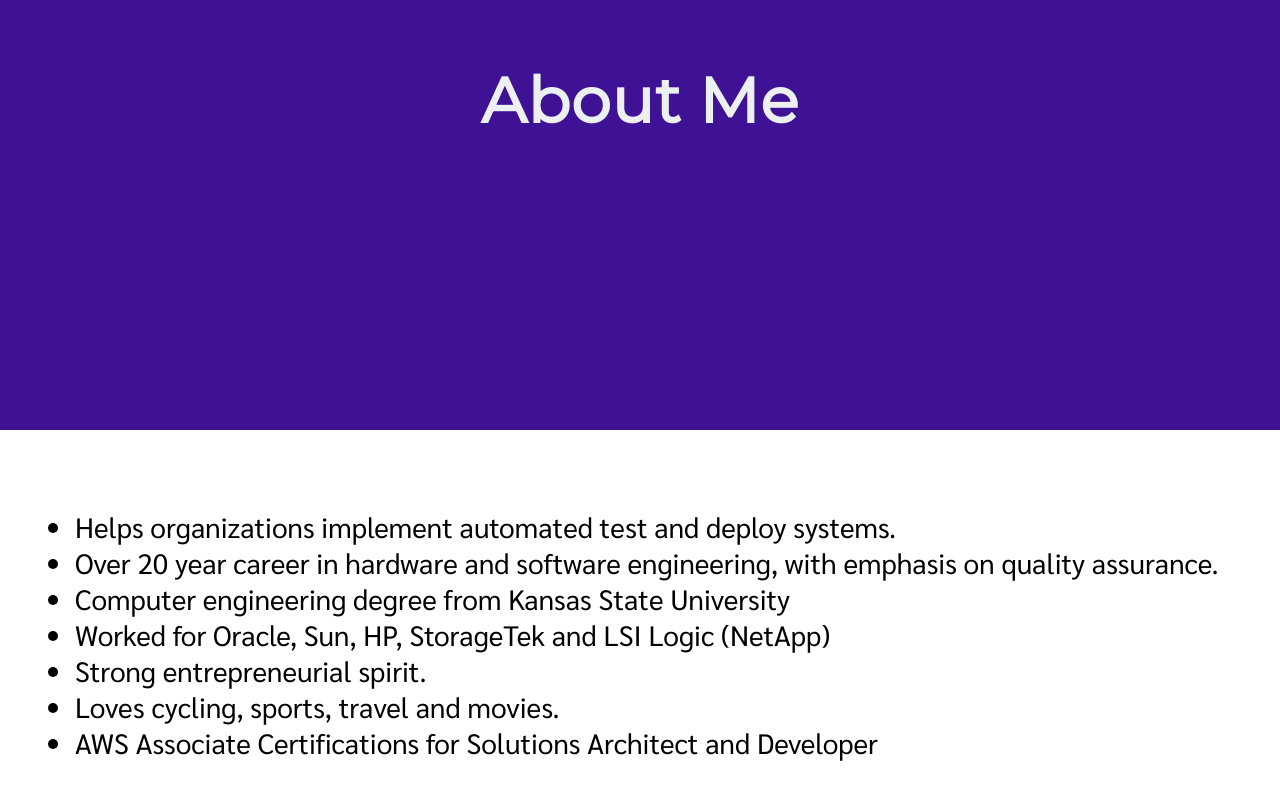
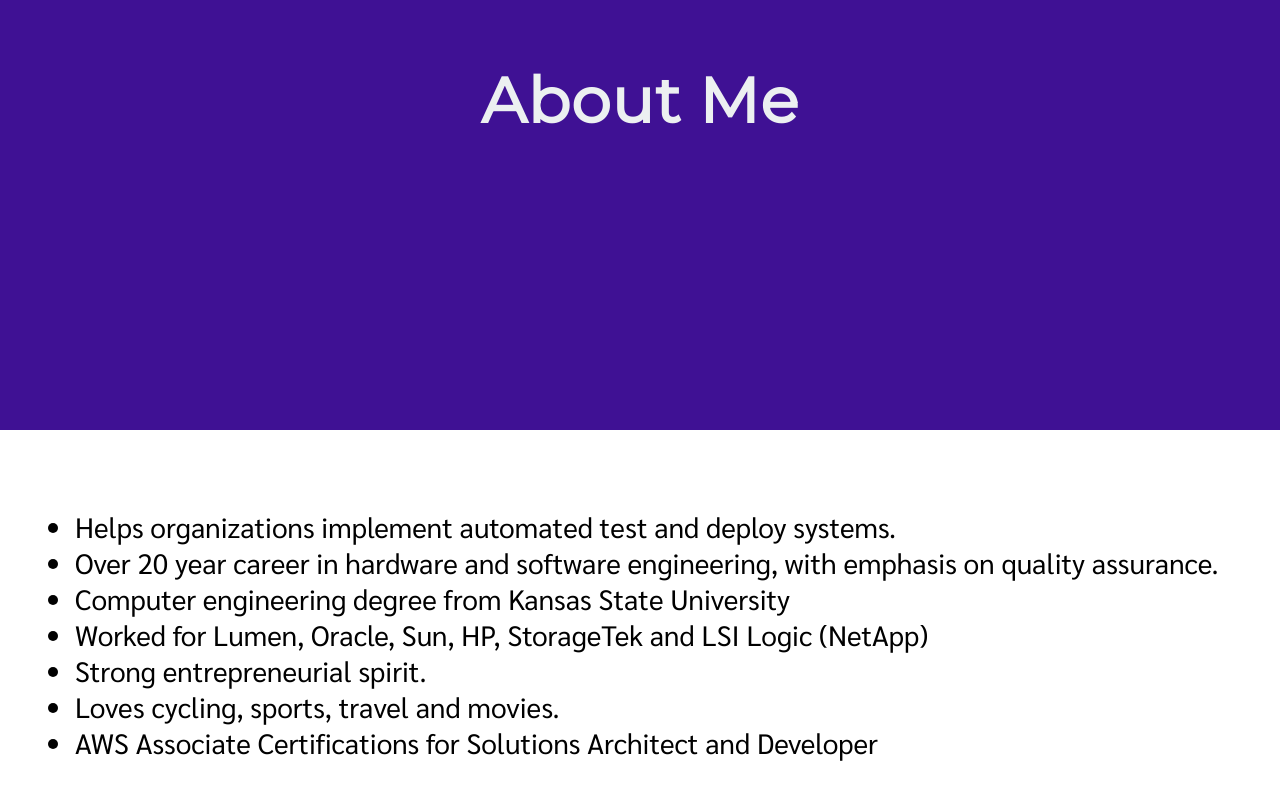
Before and after one commit to richds/RDS-portfolio-site, a React app: page index.html in a window 1280 px wide. Shown: the part 1678-2478 px from the top of the page. Built offline with nearby package versions, Linux system fonts and the light colour scheme; a web font is replaced by a local one.

Commit message:
added lumen to former workplace

```diff
--- a/index.html
+++ b/index.html
@@ -77,7 +77,7 @@
           <li>Helps organizations implement automated test and deploy systems.</li>
           <li>Over 20 year career in hardware and software engineering, with emphasis on quality assurance.</li>
           <li>Computer engineering degree from Kansas State University</li>
-          <li>Worked for Oracle, Sun, HP, StorageTek and LSI Logic (NetApp)</li>
+          <li>Worked for Lumen, Oracle, Sun, HP, StorageTek and LSI Logic (NetApp)</li>
           <li>Strong entrepreneurial spirit.</li>
           <li>Loves cycling, sports, travel and movies.</li>
           <li>AWS Associate Certifications for Solutions Architect and Developer</li>
```
